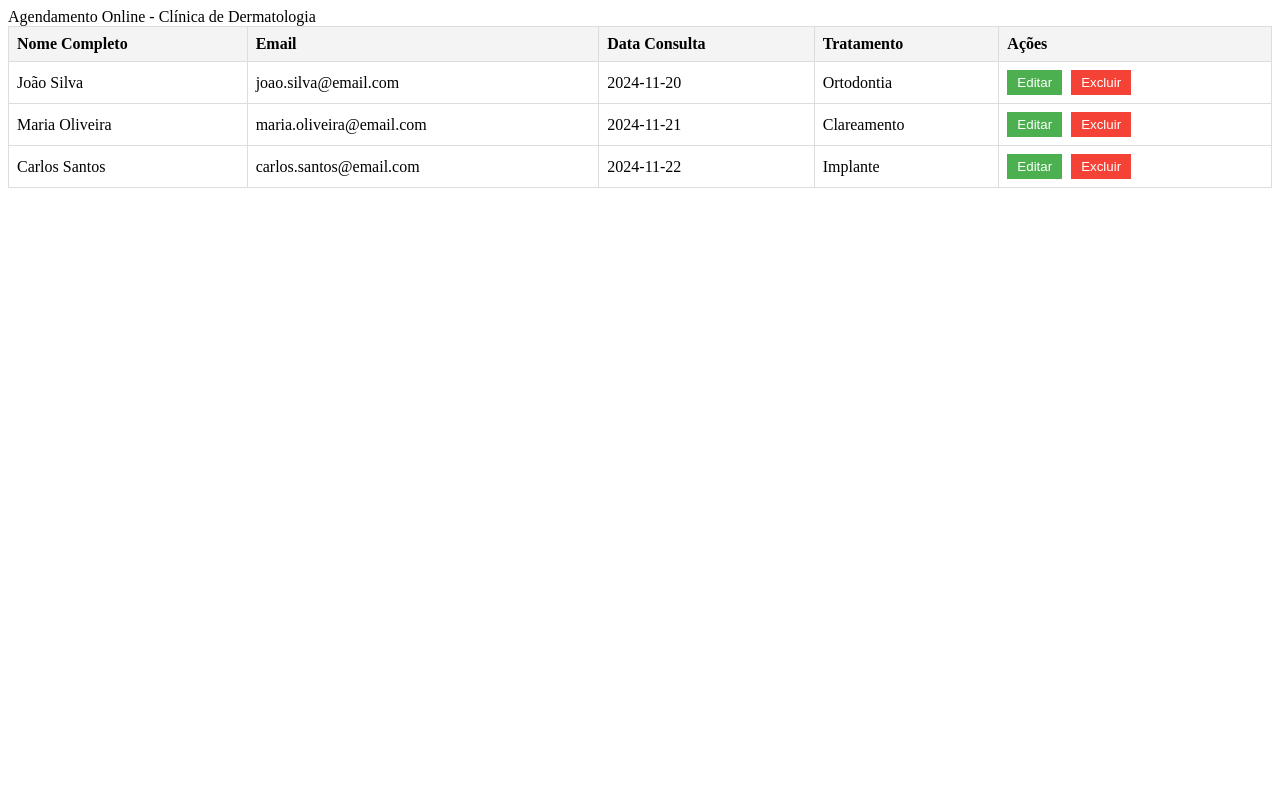
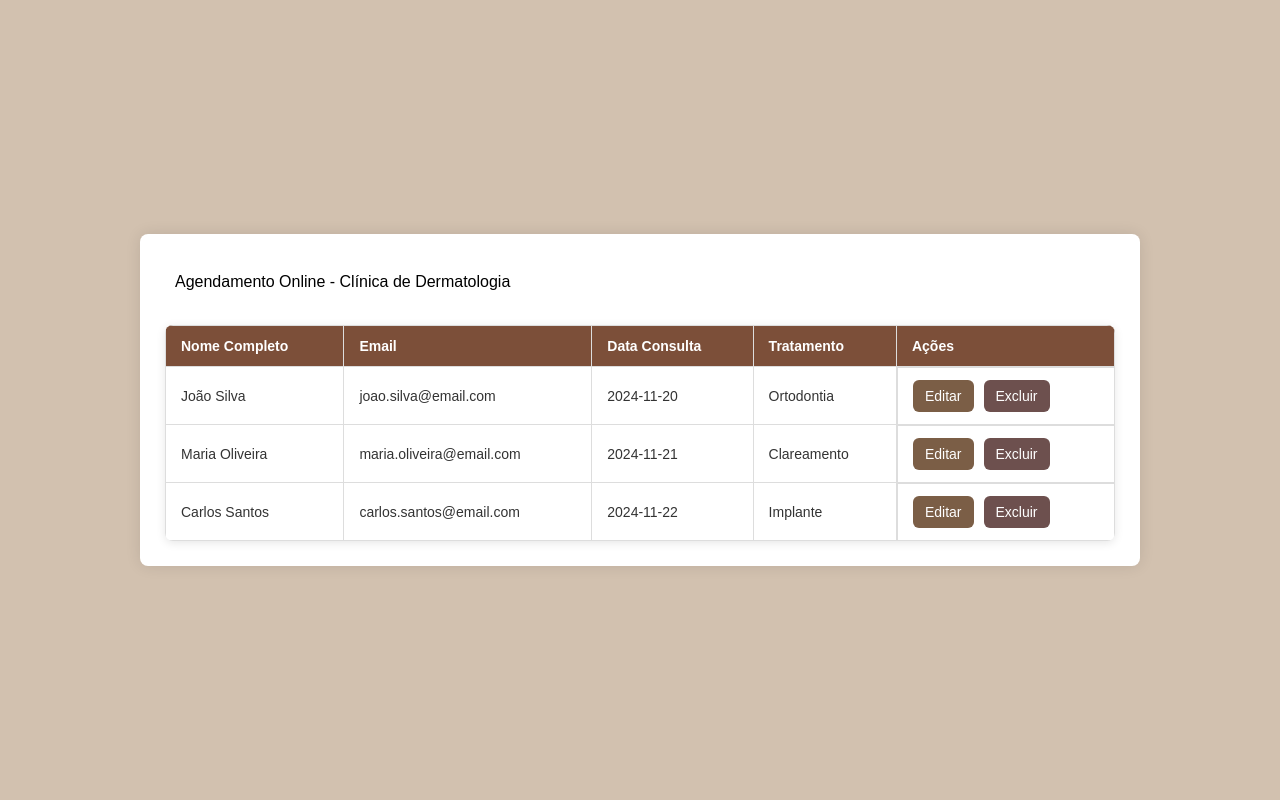
Before and after one commit to analuciaatum/site, a Django app: page /home_medico/ in a window 1280 px wide. Run offline with Django 5.2, Linux system fonts and the light colour scheme.

Commit message:
Update home_medico.css

```diff
--- a/core/static/css/home_medico.css
+++ b/core/static/css/home_medico.css
@@ -1,31 +1,131 @@
+/* Resetando margens e padding */
+* {
+  margin: 0;
+  padding: 0;
+  box-sizing: border-box;
+  font-family: 'Arial', sans-serif;
+}
+
+/* Estilo geral do corpo da página */
+body {
+  min-height: 100vh;
+  display: flex;
+  align-items: center;
+  justify-content: center;
+  background: #d2c1af; /* Cor de fundo */
+  padding: 0 20px;
+}
+
+/* Estilo do cabeçalho */
+header {
+background-color: #ffffff;
+padding: 14px 10px;
+display: flex;
+align-items: center;
+justify-content: space-between;
+position: relative;
+z-index: 2;
+}
+
+/* Tabela */
 table {
   width: 100%;
   border-collapse: collapse;
+  box-shadow: 0 2px 10px rgba(0, 0, 0, 0.1); /* Sombra suave */
+  border-radius: 8px; /* Bordas arredondadas */
+  overflow: hidden; /* Para garantir que as bordas arredondadas apareçam corretamente */
+  background-color: white;
+  margin-top: 20px;
 }
+
+/* Cabeçalho da tabela */
 th,
 td {
+  padding: 12px 15px;
+  text-align: left;
+  font-size: 14px;
+  color: #333;
   border: 1px solid #ddd;
-  padding: 8px;
-  text-align: left;
 }
+
+/* Estilo do cabeçalho da tabela */
 th {
-  background-color: #f4f4f4;
+  background-color: #7c4f39; /* Cor de fundo do cabeçalho */
+  color: white;
+  font-weight: 600;
 }
+
+/* Efeito hover nas linhas da tabela */
 tr:hover {
-  background-color: #f1f1f1;
-}
-.actions button {
-  margin-right: 5px;
-  padding: 5px 10px;
+  background-color: #f9f9f9;
   cursor: pointer;
 }
+
+/* Estilo da coluna de ações (botões) */
+.actions {
+  display: flex;
+  gap: 10px;
+}
+
+.actions button {
+  padding: 8px 12px;
+  font-size: 14px;
+  border-radius: 6px;
+  border: none;
+  cursor: pointer;
+  transition: background-color 0.3s, transform 0.2s;
+}
+
 .actions .edit {
-  background-color: #4caf50;
+  background-color: #7b5e46;
   color: white;
-  border: none;
 }
+
+.actions .edit:hover {
+  background-color: #4f3723;
+  transform: scale(1.05);
+}
+
 .actions .delete {
-  background-color: #f44336;
+  background-color: #6d504e;
   color: white;
-  border: none;
 }
+
+.actions .delete:hover {
+  background-color: #4d3736;
+  transform: scale(1.05);
+}
+
+/* Adiciona o efeito de foco nos botões */
+.actions button:focus {
+  outline: none;
+  box-shadow: 0 0 5px rgba(0, 0, 0, 0.2);
+}
+
+/* Estilo do container da página (principal) */
+.container {
+  position: relative;
+  max-width: 1000px;
+  width: 100%;
+  background: #fff;
+  padding: 25px;
+  border-radius: 8px;
+  box-shadow: 0 0 15px rgba(0, 0, 0, 0.1);
+}
+
+/* Estilo do formulário */
+.form {
+  margin-top: 30px;
+}
+
+/* Responsividade */
+@media screen and (max-width: 500px) {
+  th, td {
+      padding: 10px;
+  }
+
+  .actions {
+      display: block;
+      gap: 5px;
+  }
+}
```
